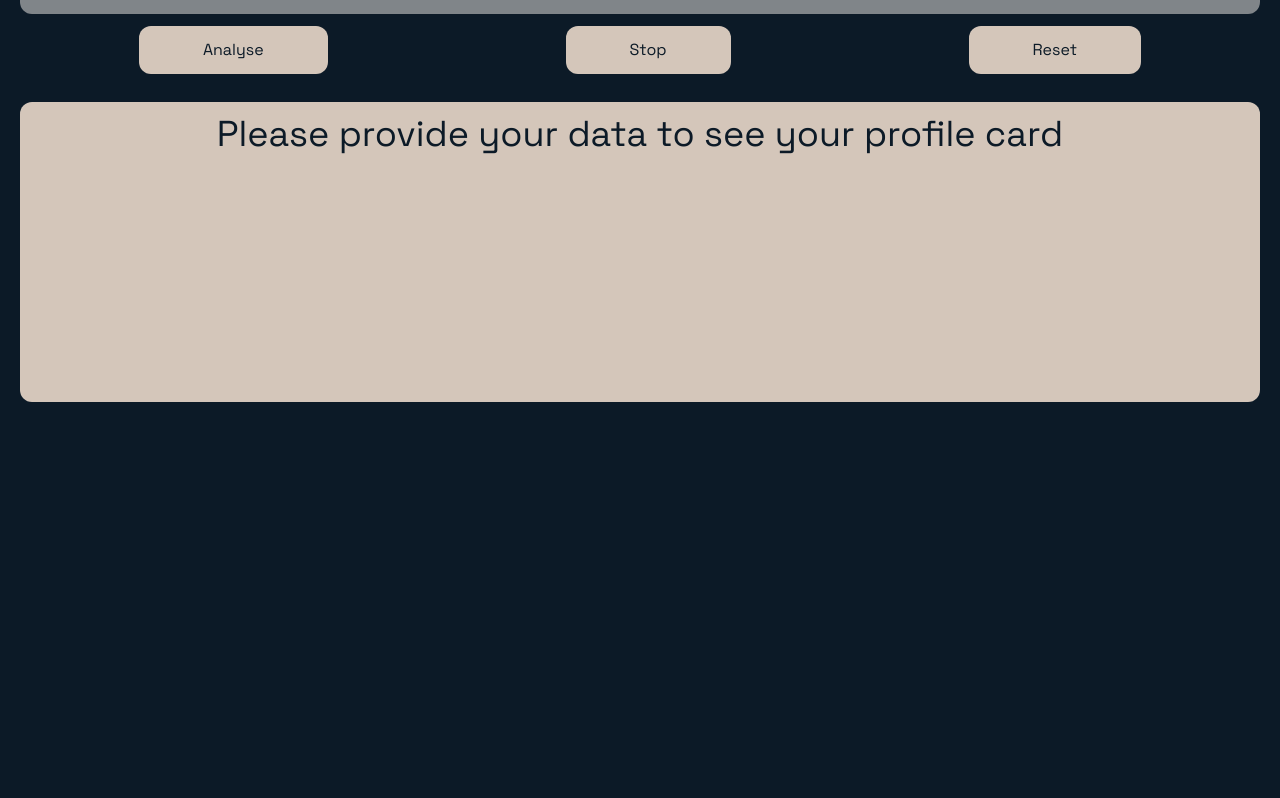
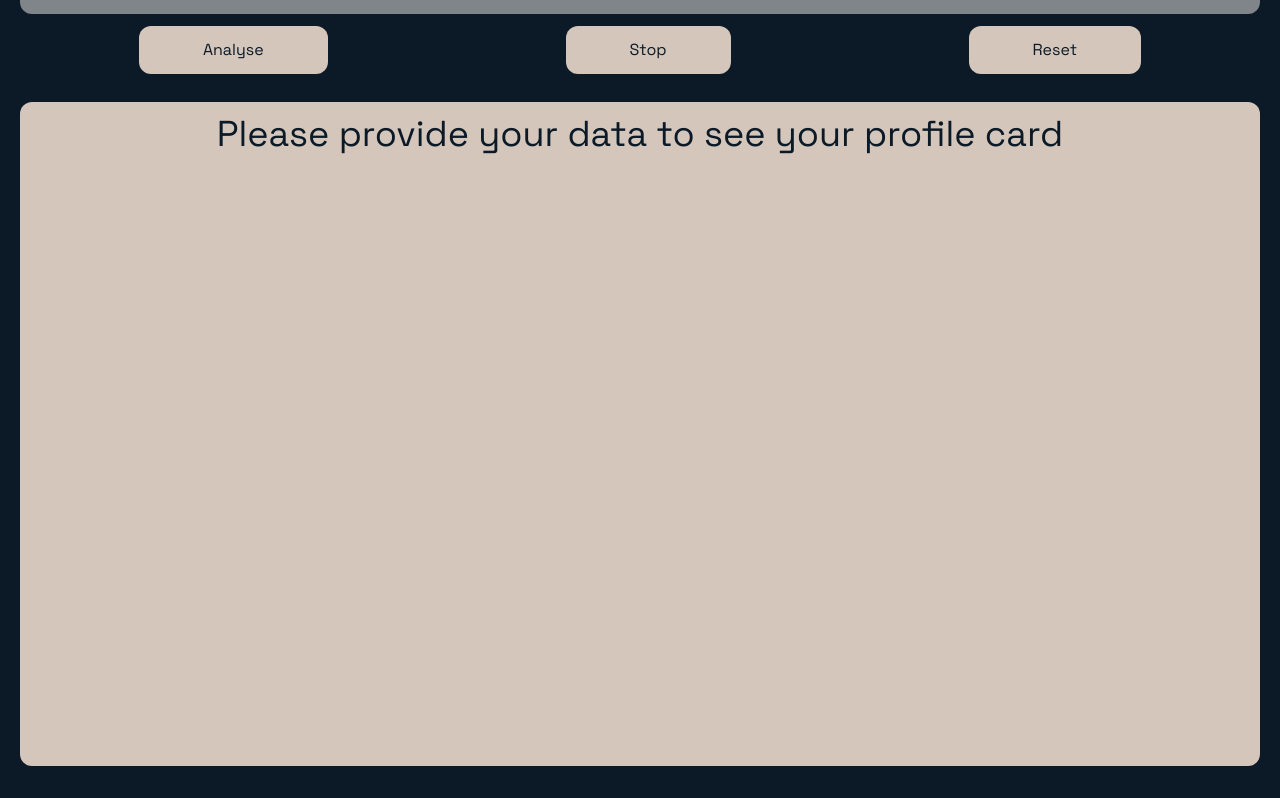
Before and after one commit to radekrzepka/chess-profile-analyzer, a Next.js app: page / in a window 1280 px wide. Shown: the part 810-1608 px from the top of the page. Before the commit the page ends 1244 px from the top, so only its background shows below. Built offline with nearby package versions, Linux system fonts and the light colour scheme.

Commit message:
feat: added analysis result

```diff
--- a/package.json
+++ b/package.json
@@ -10,6 +10,7 @@
   },
   "dependencies": {
     "@hookform/resolvers": "^3.1.1",
+    "@radix-ui/react-slider": "^1.1.2",
     "@tanstack/react-query": "^4.32.6",
     "@types/node": "20.4.2",
     "@types/react": "18.2.15",
--- /dev/null
+++ b/src/components/analysis/results/game-card-player-data.tsx
@@ -0,0 +1,33 @@
+import { Player } from "@/types/player";
+import classNames from "classnames";
+import { FC } from "react";
+
+interface GameCardPlayerProps {
+   player: Player;
+}
+
+const GameCardPlayer: FC<GameCardPlayerProps> = ({ player }) => {
+   const playerNick = `${
+      player.user === "Anonymous" ? "Anonymous" : player.user.name
+   }`;
+   const playerRating = `${!!player.rating ? `(${player.rating})` : ""}`;
+
+   return (
+      <span>
+         {playerNick} {playerRating}{" "}
+         {player.ratingDiff && (
+            <span
+               className={classNames(
+                  player.ratingDiff > 0 ? "text-green-800" : "text-red-800",
+                  "font-bold",
+               )}
+            >
+               {player.ratingDiff > 0 && "+"}
+               {player.ratingDiff}
+            </span>
+         )}
+      </span>
+   );
+};
+
+export default GameCardPlayer;
--- /dev/null
+++ b/src/components/ui/input-range.tsx
@@ -0,0 +1,41 @@
+import React, { useState, Dispatch, SetStateAction, FC } from "react";
+import * as Slider from "@radix-ui/react-slider";
+
+interface InputRangeProps {
+   changeValue: Dispatch<SetStateAction<number>>;
+}
+
+const InputRange: FC<InputRangeProps> = ({ changeValue }) => {
+   const [value, setValue] = useState([1]);
+   const minValue = 1;
+   const maxValue = 50;
+
+   const handleValueChange = (newValue: number[]) => {
+      setValue(newValue);
+      changeValue(newValue[0]);
+   };
+
+   return (
+      <div className="mb-2 flex items-center space-x-4">
+         <Slider.Root
+            className="relative flex h-5 w-[200px] touch-none select-none items-center md:w-[400px]"
+            value={value}
+            onValueChange={handleValueChange}
+            max={maxValue}
+            min={minValue}
+            step={1}
+         >
+            <Slider.Track className="relative h-[3px] grow rounded-full bg-secondary">
+               <Slider.Range className="absolute h-full rounded-full bg-accent" />
+            </Slider.Track>
+            <Slider.Thumb
+               className="block h-4 w-4 rounded-[10px] bg-accent shadow-[0_2px_10px] shadow-black hover:bg-accent focus:shadow-black focus:outline-none"
+               aria-label="Volume"
+            />
+         </Slider.Root>
+         <span>≥ {value[0]}</span>
+      </div>
+   );
+};
+
+export default InputRange;
--- a/src/modules/analysis/form/analysis-form.tsx
+++ b/src/modules/analysis/form/analysis-form.tsx
@@ -53,7 +53,7 @@ const AnalysisForm: FC<AnalysisFormProps> = ({
    const {
       register,
       handleSubmit,
-      getValues,
+      reset,
       watch,
       formState: { errors },
    } = useForm<AnalysisForm>({
@@ -240,6 +240,7 @@ const AnalysisForm: FC<AnalysisFormProps> = ({
                   }
                   resetForm();
                   setGames([]);
+                  reset();
                }}
             >
                Reset
--- a/src/modules/analysis/results/opening-card.tsx
+++ b/src/modules/analysis/results/opening-card.tsx
@@ -10,6 +10,22 @@ interface OpeningCardProps {
 
 const OpeningCard: FC<OpeningCardProps> = ({ name, games }) => {
    const [opened, setOpened] = useState(false);
+
+   const openingProgress = useMemo(() => {
+      let progress = 0;
+      for (const game of games) {
+         const { userColor } = game;
+         if (!userColor) continue;
+         console.log(game.players[userColor as "white" | "black"]);
+
+         progress +=
+            game.players[userColor as "white" | "black"].ratingDiff ?? 0;
+      }
+
+      return progress;
+   }, [games]);
+
+   console.log(name, openingProgress);
 
    const wonGamesNumber = useMemo(
       () =>
@@ -52,7 +68,18 @@ const OpeningCard: FC<OpeningCardProps> = ({ name, games }) => {
             )}
             onClick={onClickHandler}
          >
-            <p className="text-xl">{name}</p>
+            <p className="text-xl">
+               {name}{" "}
+               <span
+                  className={classNames(
+                     openingProgress >= 0 ? "text-green-800" : "text-red-800",
+                     "font-bold",
+                  )}
+               >
+                  {openingProgress > 0 && "+"}
+                  {openingProgress}
+               </span>
+            </p>
             <p>
                <span className="mr-2">
                   {wonGamesNumber}/{drawnGamesNumber}/
--- a/src/modules/analysis/results/openings-analysis.tsx
+++ b/src/modules/analysis/results/openings-analysis.tsx
@@ -1,15 +1,41 @@
 import { Game } from "@/types/game";
-import { FC } from "react";
+import { FC, useState, useMemo } from "react";
 import OpeningCard from "./opening-card";
 import { PlayerData } from "@/types/player";
+import InputRange from "@/components/ui/input-range";
+import classNames from "classnames";
 
 interface OpeningsAnalysisProps {
    games: Game[];
    username: string;
 }
 
+const gamesWinrate = (games: Game[]) => {
+   const userWinGames = games.filter(
+      (game) => game.status === "userWin",
+   ).length;
+   return userWinGames / games.length;
+};
+
+const gamesProgress = (games: Game[]) => {
+   let progress = 0;
+   for (const game of games) {
+      const { userColor } = game;
+      if (!userColor) continue;
+      console.log(game.players[userColor as "white" | "black"]);
+
+      progress += game.players[userColor as "white" | "black"].ratingDiff ?? 0;
+   }
+
+   return progress;
+};
+
 const OpeningsAnalysis: FC<OpeningsAnalysisProps> = ({ games, username }) => {
-   const gamesByOpening: Record<string, Game[]> = {};
+   const [minOpeningLength, setMinOpeningLength] = useState(1);
+   const [sortType, setSortType] = useState<"winrate" | "progress">("winrate");
+
+   const gamesByOpening = useMemo(() => {
+      const openings: Record<string, Game[]> = {};
 
       for (const game of games) {
          let userColor;
@@ -36,23 +62,100 @@ const OpeningsAnalysis: FC<OpeningsAnalysisProps> = ({ games, username }) => {
          if (!game.opening) continue;
 
          const [openingName] = game.opening?.name.split(":");
-      if (gamesByOpening[openingName]) gamesByOpening[openingName].push(game);
-      else gamesByOpening[openingName] = [game];
+         if (openings[openingName]) openings[openingName].push(game);
+         else openings[openingName] = [game];
       }
 
-   const sorted = Object.entries(gamesByOpening).sort(
-      (a, b) => b[1].length - a[1].length,
+      return openings;
+   }, [games, username]);
+
+   const filteredGames = useMemo(() => {
+      return Object.entries(gamesByOpening).filter(
+         ([_, games]) => games.length >= minOpeningLength,
       );
+   }, [gamesByOpening, minOpeningLength]);
+
+   const bestOpenings = useMemo(() => {
+      return filteredGames
+         .filter(([_, games]) => {
+            if (sortType === "winrate") return gamesWinrate(games) >= 0.5;
+            else return gamesProgress(games) >= 0;
+         })
+         .sort((a, b) => {
+            if (sortType === "winrate") {
+               return (
+                  gamesWinrate(b[1]) - gamesWinrate(a[1]) ||
+                  b[1].length - a[1].length
+               );
+            } else {
+               return (
+                  gamesProgress(b[1]) - gamesProgress(a[1]) ||
+                  b[1].length - a[1].length
+               );
+            }
+         });
+   }, [filteredGames, sortType]);
+
+   const worstOpenings = useMemo(() => {
+      return filteredGames
+         .filter(([_, games]) => {
+            if (sortType === "winrate") return gamesWinrate(games) <= 0.5;
+            else return gamesProgress(games) < 0;
+         })
+         .sort((a, b) => {
+            if (sortType === "winrate") {
+               return (
+                  gamesWinrate(b[1]) - gamesWinrate(a[1]) ||
+                  b[1].length - a[1].length
+               );
+            } else {
+               return (
+                  gamesProgress(b[1]) - gamesProgress(a[1]) ||
+                  b[1].length - a[1].length
+               );
+            }
+         });
+   }, [filteredGames, sortType]);
 
    return (
       <>
          {games.length !== 0 && (
+            <div className="grid place-items-center">
                <h3 className="my-6 text-center text-4xl font-bold">
                   Openings analysis
                </h3>
+               <p className="text-center">Show openings with games played:</p>
+               <InputRange changeValue={setMinOpeningLength} />
+               <div className="flex gap-2">
+                  <button
+                     className={classNames(
+                        "w-fit rounded-xl bg-accent px-4 py-1 text-text",
+                        sortType === "winrate" && "bg-secondary",
                      )}
+                     onClick={() => setSortType("winrate")}
+                  >
+                     Sort by winrate
+                  </button>
+                  <button
+                     className={classNames(
+                        "w-fit rounded-xl bg-accent px-4 py-1 text-text",
+                        sortType === "progress" && "bg-secondary",
+                     )}
+                     onClick={() => setSortType("progress")}
+                  >
+                     Sort by rating progress
+                  </button>
+               </div>
+            </div>
+         )}
+         <div className="grid min-h-[600px] lg:grid-cols-2">
             <div>
-            {sorted.map(([openingName, games]) => (
+               {games.length !== 0 && (
+                  <h3 className="text-center text-xl font-bold">
+                     Best openings
+                  </h3>
+               )}
+               {bestOpenings.map(([openingName, games]) => (
                   <OpeningCard
                      key={openingName}
                      name={openingName}
@@ -60,6 +163,21 @@ const OpeningsAnalysis: FC<OpeningsAnalysisProps> = ({ games, username }) => {
                   />
                ))}
             </div>
+            <div>
+               {games.length !== 0 && (
+                  <h3 className="text-center text-xl font-bold">
+                     Worst openings
+                  </h3>
+               )}
+               {worstOpenings.map(([openingName, games]) => (
+                  <OpeningCard
+                     key={openingName}
+                     name={openingName}
+                     games={games}
+                  />
+               ))}
+            </div>
+         </div>
       </>
    );
 };
--- a/src/styles/board.scss
+++ b/src/styles/board.scss
@@ -1,6 +1,5 @@
 .panel-container {
    width: 300px;
-   display: flex;
    border-style: solid;
    align-items: center;
    justify-content: space-evenly;
@@ -44,16 +43,23 @@
 
 .RCAB-analysis-board-container {
    outline: none;
-   display: flex;
-   flex-direction: row;
-   gap: 2rem;
+   display: grid;
+   grid-template-columns: auto 1fr;
+   width: 100%;
+   gap: 1rem;
 }
 
-@media (max-width: 1024px) {
+@media (max-width: 768px) {
    .RCAB-analysis-board-container {
-      flex-direction: column;
-      justify-content: center;
-      align-items: center;
+      grid-template-columns: 1fr;
+      place-items: center;
+   }
+}
+
+@media (min-width: 1024px) and (max-width: 1400px) {
+   .RCAB-analysis-board-container {
+      grid-template-columns: 1fr;
+      place-items: center;
    }
 }
 
@@ -64,7 +70,9 @@
   */
 
 .RCAB-moves-container {
-   width: 100%;
+   display: grid;
+   gap: 0 0.5rem;
+   grid-template-columns: repeat(2, 1fr);
 }
 
 /* Root */
```
Also changed, not shown: src/components/analysis/results/game-card.tsx (+66 -23 lines), 1 other file (tests, documents, lock files or other folders). Lines whose indentation alone changed are shown as unchanged.
